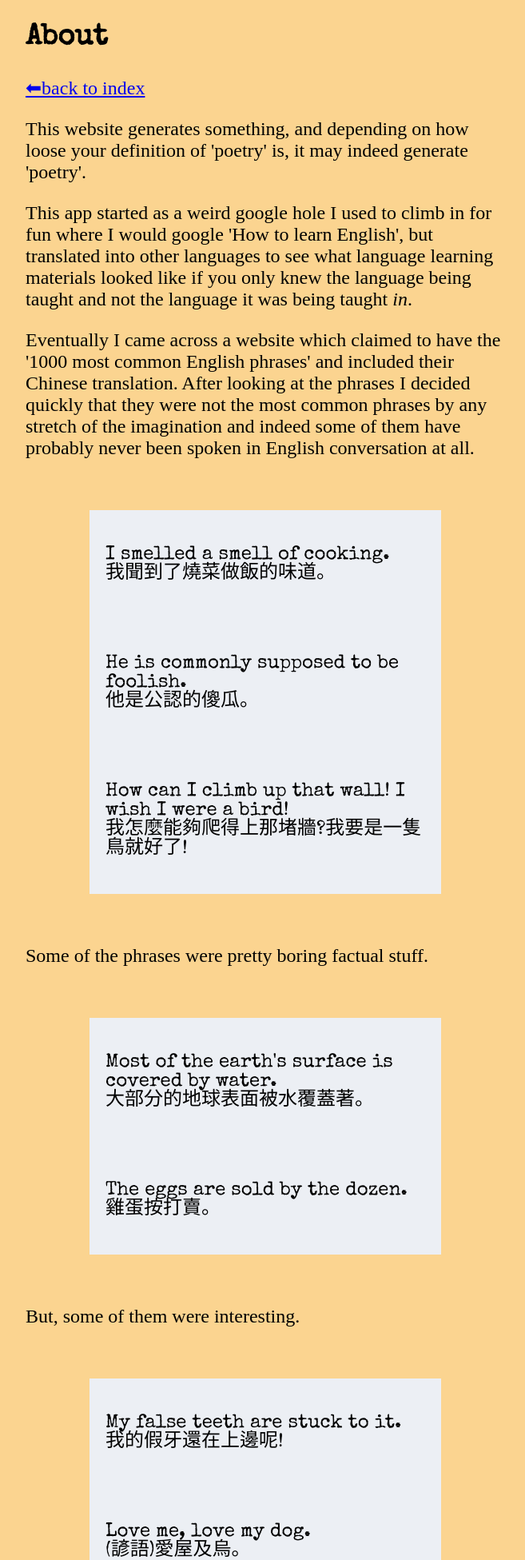
After one commit to adamringeisen/poetry, a Flask app: page /about in a window 1280 px wide. The commit adds this page. Shown: the top 1951 px of the page at 80% size, without its empty margins (308-965 px from the left). Run offline with Flask 2, Linux system fonts and the light colour scheme; some libraries are stand-ins or nearby versions.

Commit message:
Added About page, Updated index

```diff
--- a/myproject.py
+++ b/myproject.py
@@ -27,7 +27,9 @@ def all_lines():
     all_lines = listAllPoems()
     return render_template('allPoems.html', all_lines=all_lines)
 
-
+@app.route('/about')
+def about():
+    return render_template('about.html')
 
 if __name__ == "__main__":
     app.run(host='0.0.0.0')
--- a/static/style.css
+++ b/static/style.css
@@ -16,10 +16,14 @@
             min-width: 30vw;
             margin: 50px;
             border-radius: 7px;
+        }
+        .about {
+            max-width: 600px;
+            width: fit-content;
+            font-size: x-large;
+        }
 
 
-
-        }
         .info {
             text-align: right;
             padding: 1rem;
--- /dev/null
+++ b/templates/about.html
@@ -0,0 +1,79 @@
+{% extends 'base.html' %}
+
+{% block main %}
+<div class="about">
+<h2 style="font-family: 'Special Elite', cursive;align-items: center;">About</h2>
+<span style="text-align: right;"><a href="/">⬅back to index</a></span>
+
+
+<p>This website generates something, and depending on how loose your definition of 'poetry' is, it may indeed generate 'poetry'.</p>
+
+<p>This app started as a weird google hole I used to climb in for fun where I would google 'How to learn English', but translated into other languages to see what language learning materials looked like if you only knew the language being taught and not the language it was being taught <em>in</em>.</p>
+
+<p>Eventually I came across a website which claimed to have the '1000 most common English phrases' and included their Chinese translation. After looking at the phrases I decided quickly that they were not the most common phrases by any stretch of the imagination and indeed some of them have probably never been spoken in English conversation at all. </p>
+
+<blockquote>
+  <ul>
+  <li><p>I smelled a smell of cooking. <br/> 我聞到了燒菜做飯的味道。</p></li>
+
+  <li><p>He is commonly supposed to be foolish. <br/> 他是公認的傻瓜。</p></li>
+
+  <li><p>How can I climb up that wall! I wish I were a bird!<br/> 我怎麼能夠爬得上那堵牆?我要是一隻鳥就好了!</p></li>
+  </ul>
+</blockquote>
+
+<p>Some of the phrases were pretty boring factual stuff.</p>
+
+<blockquote>
+  <ul>
+  <li><p>Most of the earth's surface is covered by water.  <br/>  大部分的地球表面被水覆蓋著。</p></li>
+
+  <li><p>The eggs are sold by the dozen.<br/> 雞蛋按打賣。</p></li>
+  </ul>
+</blockquote>
+
+<p>But, some of them were interesting.</p>
+
+<blockquote>
+  <ul>
+  <li><p>My false teeth are stuck to it.<br/> 我的假牙還在上邊呢!</p></li>
+
+  <li><p>Love me, love my dog. <br/>  (諺語)愛屋及烏。</p></li>
+
+  <li><p>This is by far the largest cake in the world. <br/>  這是目前世界上最大的蛋糕了。</p></li>
+  </ul>
+</blockquote>
+
+<p>I got the notion that if you picked any random four of these phrases, you might get something unintentionally poetic, funny or at least entertaining enough to make us forget about the horror of existence for the briefest moment.</p>
+
+<p>For example:</p>
+
+
+
+<blockquote>
+
+  <ul>
+      <li>How ever you may work hard, the boss will not be fully satisfied.</li>
+      <li>He drives more carefully than you.</li>
+      <li>He owes my uncle $100</li>
+      <li>The brain needs a continuous supply of blood.</li>
+  </ul>
+</blockquote>
+
+<blockquote>
+    <ul>
+        <li>He had to choose between death and dishonor.</li>
+        <li>I can't help eating sweets whenever they are in my presence.</li>
+        <li>The price just covers the cost.</li>
+        <li>After a pause he continued his story</li>
+    </ul>
+</blockquote>
+
+
+
+
+<p>And so, here it is. It is a bit silly, I know - but it was fun to make.</p>
+<p>Feel free to email me any questions, thoughts or comments : ringeisen@gmail.com</p>
+</div>
+
+{% endblock %}
--- a/templates/allPoems.html
+++ b/templates/allPoems.html
@@ -2,6 +2,7 @@
 
 {% block main %}
 <h2 style="font-family: 'Special Elite', cursive;align-items: center;">List of all lines</h2>
+<span style="text-align: right;"><a href="/">⬅back to index</a></span>
 <br />
 <br />
 <table>
```
Also changed, not shown: other parts of static/style.css (+46 -0 lines), templates/index.html (+10 -0 lines).
